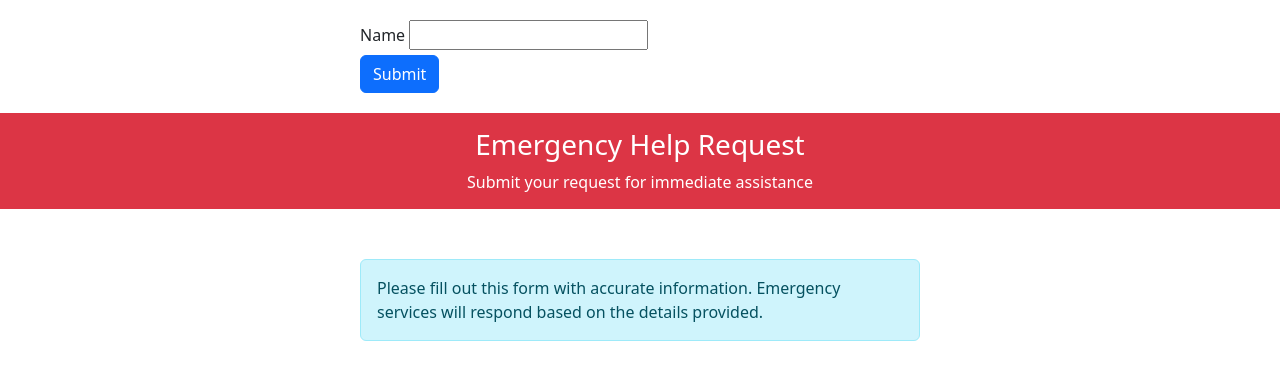
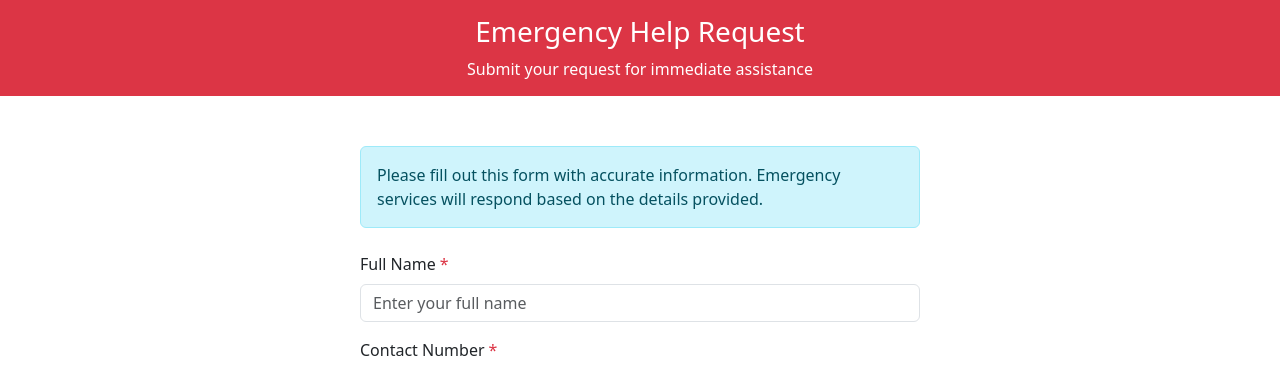
Before and after one commit to maxiemox/ResQLink, a Flask app: page / in a window 1280 px wide. Shown: the top 366 px of the page. Run offline with Flask 3, Linux system fonts and the light colour scheme; some libraries are stand-ins or nearby versions.

Commit message:
Update helpline.html
Removed a input box

```diff
--- a/templates/helpline.html
+++ b/templates/helpline.html
@@ -39,13 +39,6 @@
     </style>
 </head>
 <body>
-    <div class="form-container">
-        <div class="form-group">
-            <label class="form-label">Name</label>
-            <input class="form-input" type="text">
-        </div>
-        <button class="btn btn-primary">Submit</button>
-    </div>
     <div class="emergency-header">
         <div class="container text-center">
             <h1 class="h3">Emergency Help Request</h1>
```
